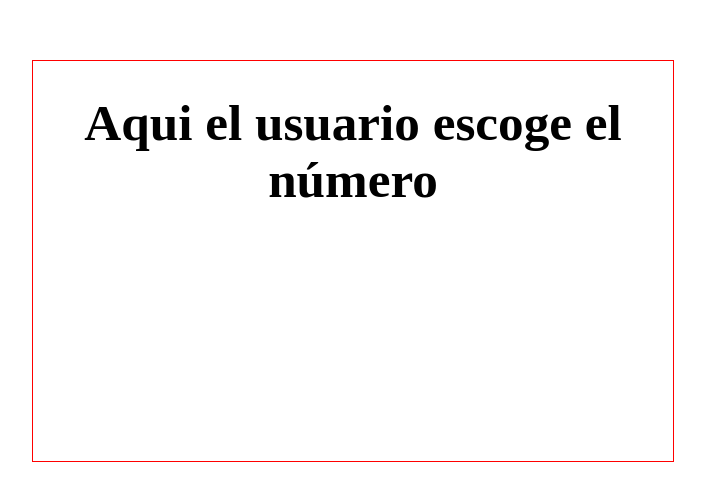
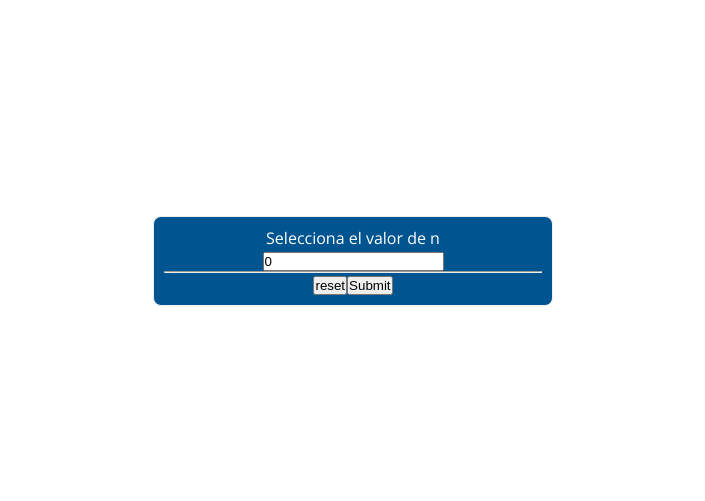
Before and after one commit to OscarRangelM/Prueba_tecnica_Oscar_Mauricio_Rangel_M, a React (Vite) app in the folder PruebaTecnicaSngular/: page / in a window 1280 px wide. Shown: the part 139-640 px from the top of the page, without its empty margins (287-992 px from the left). Built offline with nearby package versions, Linux system fonts and the light colour scheme.

Commit message:
Las funciones se comunican con la pantalla de usuario correctamente. Se recibe respuesta de la clase

```diff
--- a/PruebaTecnicaSngular/src/App.jsx
+++ b/PruebaTecnicaSngular/src/App.jsx
@@ -1,10 +1,10 @@
-import { useState } from 'react';
+// import { useState } from 'react';
 import './App.css';
 import UserScreen from './components/UserScreen/UserScreen.jsx';
-import ResultsScreen from './components/ResultsScreen/ResultsScreen.jsx';
+// import ResultsScreen from './components/ResultsScreen/ResultsScreen.jsx';
 
 function App() {
-  const [count, setCount] = useState(0)
+  // const [count, setCount] = useState(0)
 
   return (
     <>
--- a/PruebaTecnicaSngular/src/components/FunctionComponents/FunctionCoponents.js
+++ b/PruebaTecnicaSngular/src/components/FunctionComponents/FunctionCoponents.js
@@ -1,4 +1,4 @@
-class NSerie {
+export class NSerie {
     static nTriangular(n) {
         return n * (n + 1) / 2
     }
@@ -47,5 +47,3 @@ class NSerie {
     }
 
 }
-
-console.log(NSerie.serieResultados(10))
--- a/PruebaTecnicaSngular/src/components/UserScreen/UserScreen.jsx
+++ b/PruebaTecnicaSngular/src/components/UserScreen/UserScreen.jsx
@@ -1,9 +1,34 @@
 import styles from './UserScreen.module.css';
+import { useState } from 'react';
+
+import { NSerie } from '../FunctionComponents/FunctionCoponents';
 
 export default function UserScreen() {
+
+    const [numSerie, setNumSerie] = useState(0)
+
+    function handleChange(e){
+        setNumSerie(parseInt(e.target.value))
+    }
+
+    function handleSubmit(e) {
+        e.preventDefault();
+        const resSub = NSerie.serieResultados(numSerie);
+        console.log(resSub);
+    }
+
+
     return (
         <div className={styles.divUser}>
-            <h1>Aqui el usuario escoge el número</h1>
+            <p>Selecciona el valor de n</p>
+            <form className={styles.formSection} onSubmit={handleSubmit} >
+                <input type='number' className={styles.inputNumero} name="numero" onChange={handleChange} value={numSerie}></input>
+                <hr />
+                <div>
+                <button>reset</button>
+                <input type="submit" className={styles.bttnSubmit} value="Submit" />
+                </div>
+            </form>
         </div>
     );
 }
--- a/PruebaTecnicaSngular/src/index.css
+++ b/PruebaTecnicaSngular/src/index.css
@@ -1,9 +1,23 @@
+@import url("https://fonts.googleapis.com/css2?family=Open+Sans:wght@300;400;600;700&display=swap");
+
+* {
+  margin: 0;
+  padding: 0;
+  box-sizing: border-box;
+}
+
+html {
+  font-size: 10px;
+}
+
 body {
   margin: 0;
   display: flex;
   place-items: center;
   min-width: 320px;
   min-height: 100vh;
+  font-family: "Open Sans", sans-serif;
+  font-size: 1.6rem;
 }
 
 h1 {
@@ -12,7 +26,11 @@ h1 {
 }
 
 .App{
-  border: 1px solid red;
-  width: 50vw;
-  height: 50vh;
+  width: 40rem;
+  border: 1px solid #eee;
+  padding: 1rem;
+  background-color: #005490;
+  color: #fff;
+  text-align: center;
+  border-radius: 8px;
 }
```
